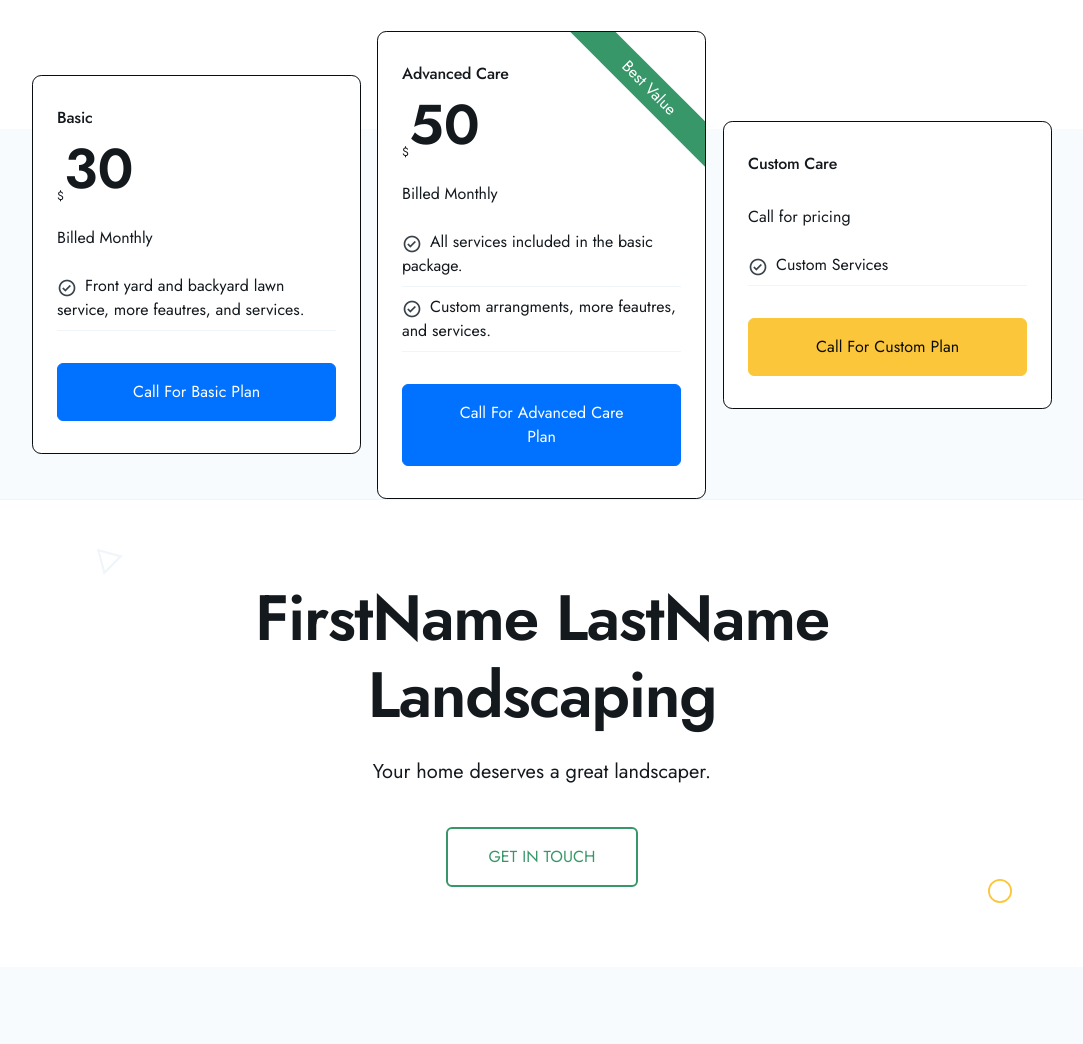
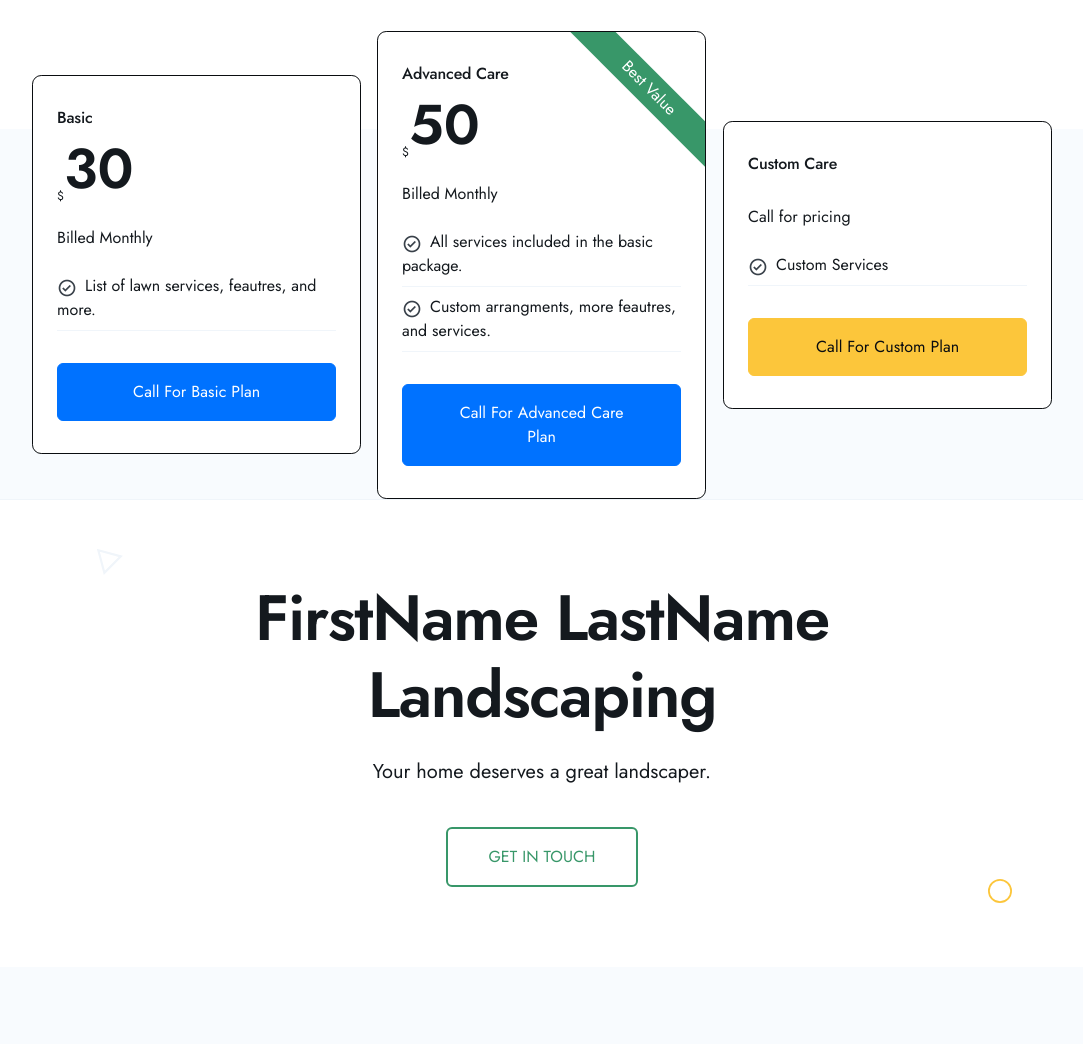
Before and after one commit to dnlbellfield/landscaper, a plain HTML site: page index.html in a window 1280 px wide. Shown: the part 1160-2204 px from the top of the page, without its empty margins (98-1181 px from the left). Drawn offline with nearby package versions, Linux system fonts and the light colour scheme; no server answers.

Commit message:
edit text

```diff
--- a/index.html
+++ b/index.html
@@ -368,7 +368,7 @@
                                     <!--/.price-card-header-->
                                     <ul class="d-flex flex-column list-unstyled py-4 mb-0 flex-grow-1">
                                         <li class="mb-2 border-bottom d-table pb-2"><i
-                                                class="bx bx-check-circle me-2 fs-5 lh-1 align-middle text-muted"></i>Front yard and backyard lawn service, more feautres, and services.</li>
+                                                class="bx bx-check-circle me-2 fs-5 lh-1 align-middle text-muted"></i>List of lawn services, feautres, and more.</li>
                                         <!-- <li class="mb-2 border-bottom d-table pb-2"><i
                                                 class="bx bx-check-circle me-2 fs-5 lh-1 align-middle text-muted"></i>1
                                             Email account</li>
```
